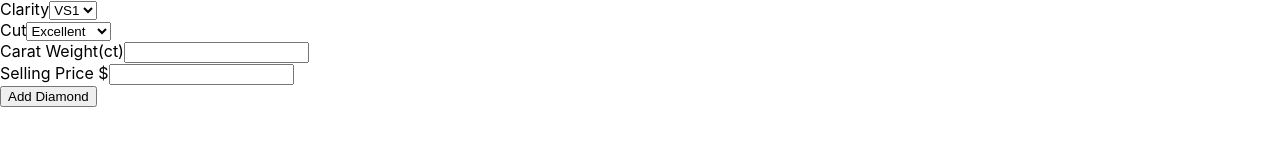
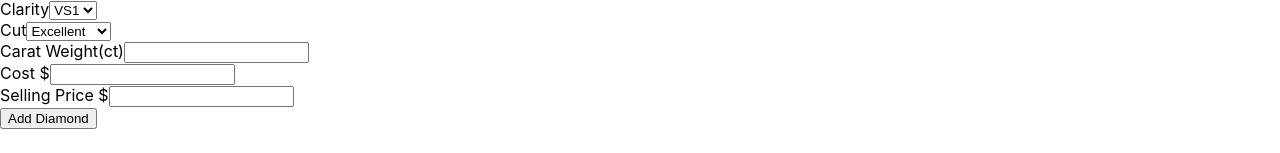
Before and after one commit to rmk129/phase-2-diamond-dashboard-final, a React (Create React App) app: page /addform in a window 1280 px wide. Shown: the part 247-400 px from the top of the page. Built offline with nearby package versions, Linux system fonts and the light colour scheme; data requests are answered from the project's data file.

Commit message:
added cost to forms

```diff
--- a/src/components/StockAddForm.js
+++ b/src/components/StockAddForm.js
@@ -9,6 +9,7 @@ function StockAddForm({setAllDiamonds, allDiamonds}) {
    const [clarity, setClarity] = useState("VS1")
    const [cut, setCut] = useState("Excellent")
    const [weight, setWeight] = useState("")
+   const [cost, setCost] = useState("")
    const [price, setPrice] = useState("")
    const history = useHistory();
 
@@ -18,6 +19,10 @@ function StockAddForm({setAllDiamonds, allDiamonds}) {
 
   function handlePriceChange(e){
     setPrice(e.target.value);
+  }
+
+  function handleCostChange(e){
+    setCost(e.target.value);
   }
 
   function handleShapeChange(e){
@@ -104,11 +109,15 @@ return (
             </label>
             <br/>
             <label>Carat Weight(ct)
-                <input onChange={handleWeightChange} type="text" value={weight} />
+                <input onChange={handleWeightChange} type="number" value={weight} />
+            </label>
+            <br/>
+            <label>Cost $
+                <input onChange={handleCostChange} type="number" value={cost} />
             </label>
             <br/>
             <label>Selling Price $
-                <input onChange={handlePriceChange} type="text" value={price} />
+                <input onChange={handlePriceChange} type="number" value={price} />
             </label>
             <br/>
             <button type="submit">Add Diamond</button>
```
Also changed, not shown: 1 other file (tests, documents, lock files or other folders).
